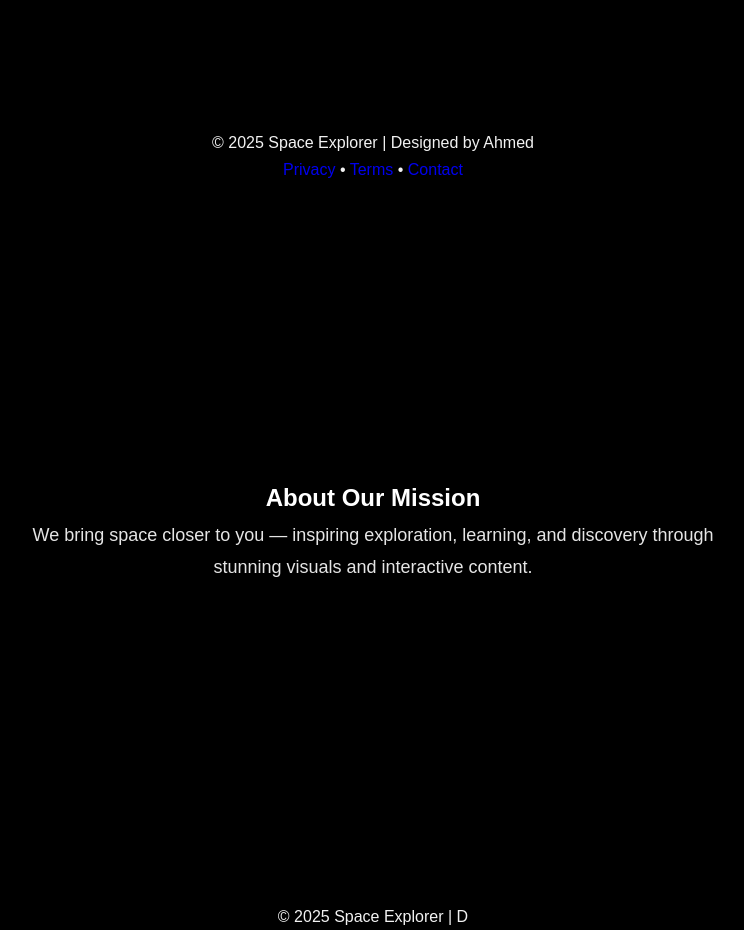
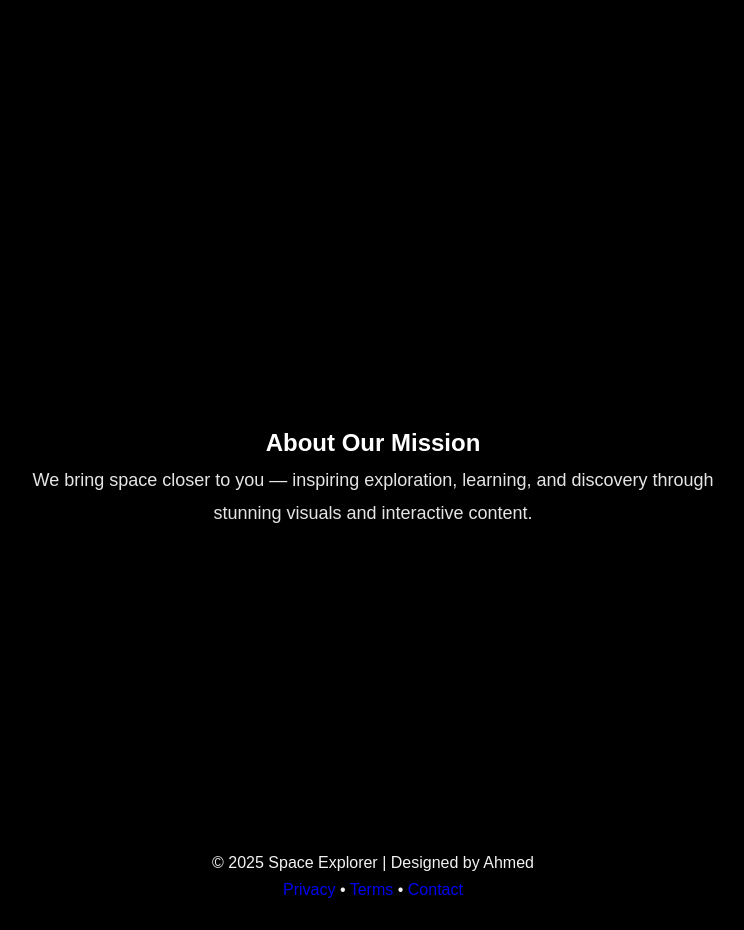
Before and after one commit to ahmed-ahmed34/space-web-latest-release-, a plain HTML site: page index.html in a window 1280 px wide. Shown: the part 780-1710 px from the top of the page, without its empty margins (267-1011 px from the left). After the commit the page ends 1683 px from the top, so only its background shows below. Drawn offline with Linux system fonts and the light colour scheme.

Commit message:
Update index.html

```diff
--- a/index.html
+++ b/index.html
@@ -51,10 +51,7 @@
   <a href="our solar system.html" class="btn">ابدأ الآن</a>
 </section>
 
-<footer>
-  <p>© 2025 Space Explorer | Designed by Ahmed</p>
-  <a href="#">Privacy</a> • <a href="#">Terms</a> • <a href="#">Contact</a>
-</footer>
+
 
 
 
@@ -65,5 +62,7 @@
   <p>We bring space closer to you — inspiring exploration, learning, and discovery through stunning visuals and interactive content.</p>
 </section>
 
- <footer>
-  <p>© 2025 Space Explorer | D
+<footer>
+  <p>© 2025 Space Explorer | Designed by Ahmed</p>
+  <a href="#">Privacy</a> • <a href="#">Terms</a> • <a href="#">Contact</a>
+</footer>
```
